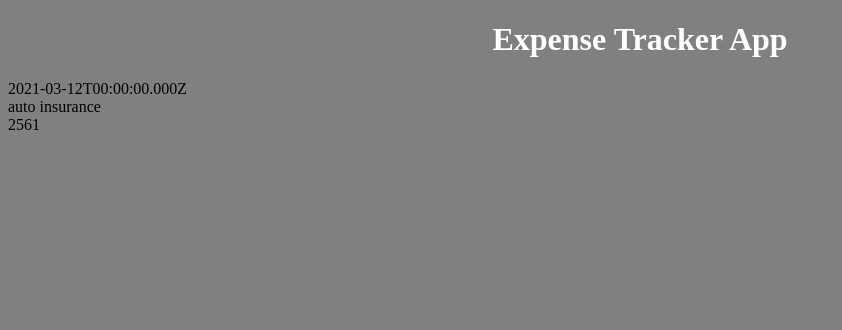
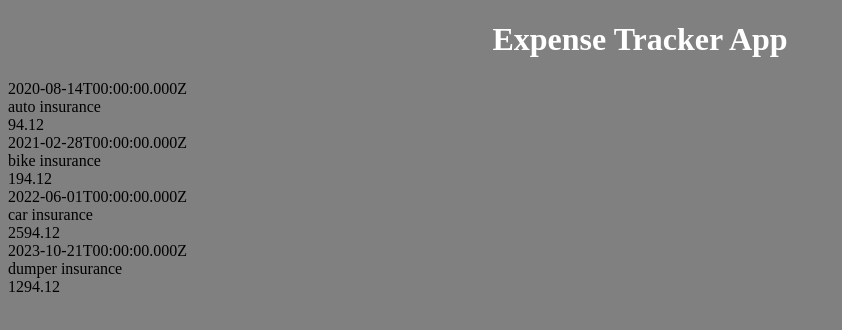
Before and after one commit to CoolShivas/React_Expense_Tracker, a React (Vite) app in the folder expense_tracker_app/: page / in a window 1280 px wide. Shown: the top 330 px of the page, without its empty margins (0-842 px from the left). Built offline with nearby package versions, Linux system fonts and the light colour scheme.

Commit message:
Passing_Data_Via_Props

```diff
--- a/expense_tracker_app/src/App.jsx
+++ b/expense_tracker_app/src/App.jsx
@@ -2,9 +2,57 @@ import AppName from "./components/AppName";
 import ExpenseItems from "./components/ExpenseItems";
 
 function App() {
+  const expenses = [
+    {
+      id: "e1",
+      title: "auto insurance",
+      amount: 94.12,
+      date: new Date(2020, 7, 14),
+    },
+    {
+      id: "e2",
+      title: "bike insurance",
+      amount: 194.12,
+      date: new Date(2021, 1, 28),
+    },
+    {
+      id: "e3",
+      title: "car insurance",
+      amount: 2594.12,
+      date: new Date(2022, 5, 1),
+    },
+    {
+      id: "e4",
+      title: "dumper insurance",
+      amount: 1294.12,
+      date: new Date(2023, 9, 21),
+    },
+  ];
   return <>
     <AppName></AppName>
-    <ExpenseItems></ExpenseItems>
+    <ExpenseItems
+      titleABC={expenses[0].title}
+      amountABC={expenses[0].amount}
+      dateABC={expenses[0].date}
+    ></ExpenseItems>
+
+    <ExpenseItems
+      titleABC={expenses[1].title}
+      amountABC={expenses[1].amount}
+      dateABC={expenses[1].date}
+    ></ExpenseItems>
+
+    <ExpenseItems
+      titleABC={expenses[2].title}
+      amountABC={expenses[2].amount}
+      dateABC={expenses[2].date}
+    ></ExpenseItems>
+
+    <ExpenseItems
+      titleABC={expenses[3].title}
+      amountABC={expenses[3].amount}
+      dateABC={expenses[3].date}
+    ></ExpenseItems>
   </>
 }
 export default App;
--- a/expense_tracker_app/src/components/ExpenseItems.jsx
+++ b/expense_tracker_app/src/components/ExpenseItems.jsx
@@ -1,13 +1,13 @@
-const ExpenseItems = () => {
+const ExpenseItems = (props) => {
 
-    const date = new Date(2021, 2, 12);
-    const title = "auto insurance";
-    const amount = 2561;
+    // const date = new Date(2021, 2, 12);
+    // const title = "auto insurance";
+    // const amount = 2561;
 
     return <>
-        <div> {date.toISOString()} </div>
-        <div> {title} </div>
-        <div> {amount} </div>
+        <div> {props.dateABC.toISOString()} </div>
+        <div> {props.titleABC} </div>
+        <div> {props.amountABC} </div>
     </>
 }
 
```
